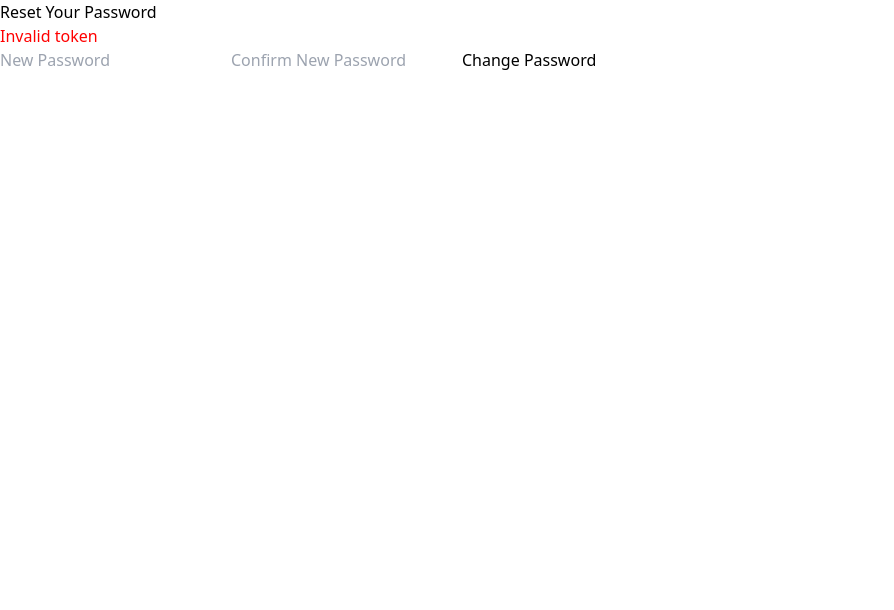
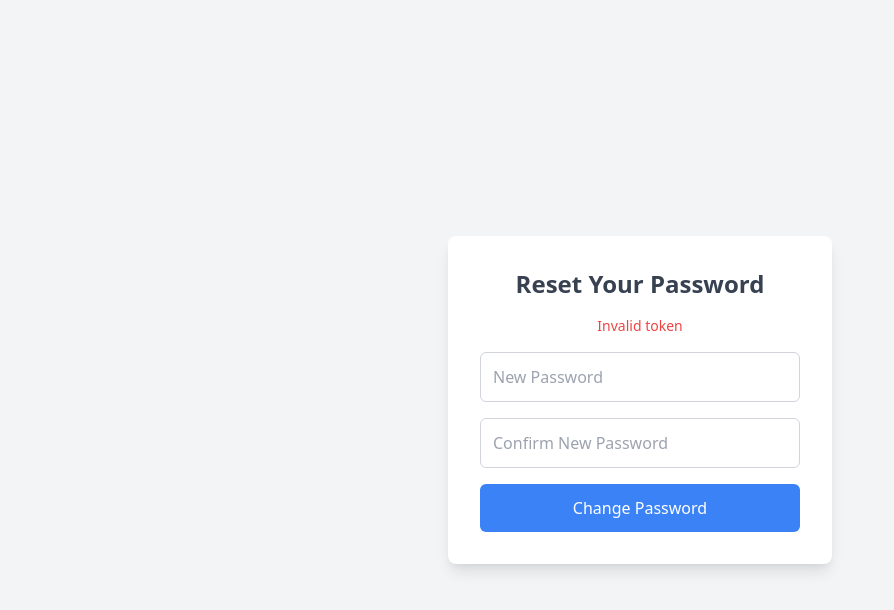
Before and after one commit to SansapornK/whatsOnBKK, a Next.js app: page /changepass in a window 1280 px wide. Shown: the top 610 px of the page, without its empty margins (0-894 px from the left). Built offline with nearby package versions, Linux system fonts and the light colour scheme.

Commit message:
edit header / profile

```diff
--- a/components/Header.tsx
+++ b/components/Header.tsx
@@ -109,13 +109,7 @@ export default function Header() {
               </button>
               {dropdownOpen && (
                 <div className="absolute right-0 w-40 mt-2 bg-white border border-gray-300 rounded-lg shadow-lg dark:bg-gray-800">
-                  <button
-                    onClick={handleChangePassword}
-                    className="block px-4 py-2 text-sm text-gray-700 hover:bg-gray-100 dark:text-gray-300 dark:hover:bg-gray-700"
-                  >
-                    Change Password
-                  </button>
-                  <button
+                  {/* <button
                     onClick={() => {
                       setDropdownOpen(false);
                       setSavedModalOpen(true); // Open Saved modal
@@ -123,7 +117,7 @@ export default function Header() {
                     className="block w-full px-4 py-2 text-sm text-left text-gray-700 hover:bg-gray-100 dark:text-gray-300 dark:hover:bg-gray-700"
                   >
                     Saved
-                  </button>
+                  </button> */}
                   <button
                     onClick={handleLogout}
                     className="block w-full px-4 py-2 text-sm text-left text-gray-700 hover:bg-gray-100 dark:text-gray-300 dark:hover:bg-gray-700"
--- a/pages/changepass.tsx
+++ b/pages/changepass.tsx
@@ -45,25 +45,35 @@ export default function ResetPassword() {
   };
 
   return (
-    <div>
-      <h1>Reset Your Password</h1>
-      {error && <p style={{ color: 'red' }}>{error}</p>}
-      {message && <p style={{ color: 'green' }}>{message}</p>}
+    <div className="flex justify-center items-center min-h-screen bg-gray-100">
+      <div className="bg-white p-8 rounded-lg shadow-lg max-w-sm w-full">
+        <h1 className="text-2xl font-semibold text-center text-gray-700 mb-4">Reset Your Password</h1>
+        {error && <p className="text-red-500 text-sm text-center mb-4">{error}</p>}
+        {message && <p className="text-green-500 text-sm text-center mb-4">{message}</p>}
+
         <form onSubmit={handlePasswordChange}>
           <input
             type="password"
             placeholder="New Password"
             value={password}
             onChange={(e) => setPassword(e.target.value)}
+            className="w-full p-3 mb-4 border border-gray-300 rounded-md focus:outline-none focus:ring-2 focus:ring-blue-500"
           />
           <input
             type="password"
             placeholder="Confirm New Password"
             value={rePassword}
             onChange={(e) => setRePassword(e.target.value)}
+            className="w-full p-3 mb-4 border border-gray-300 rounded-md focus:outline-none focus:ring-2 focus:ring-blue-500"
           />
-        <button type="submit">Change Password</button>
+          <button
+            type="submit"
+            className="w-full p-3 bg-blue-500 text-white rounded-md hover:bg-blue-600 focus:outline-none focus:ring-2 focus:ring-blue-300"
+          >
+            Change Password
+          </button>
         </form>
+      </div>
     </div>
   );
 }
```
Also changed, not shown: public/images/default-profile.jpg (added). Lines whose indentation alone changed are shown as unchanged.
